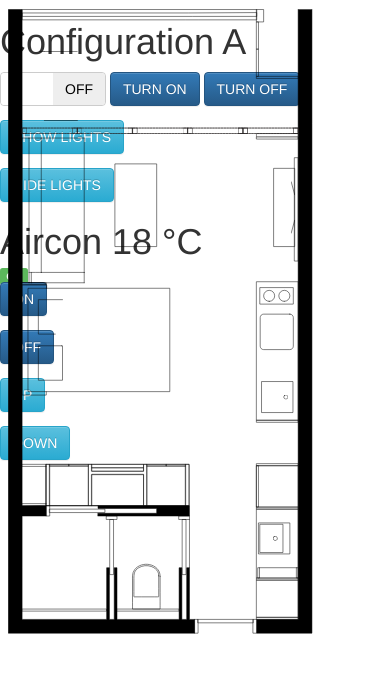
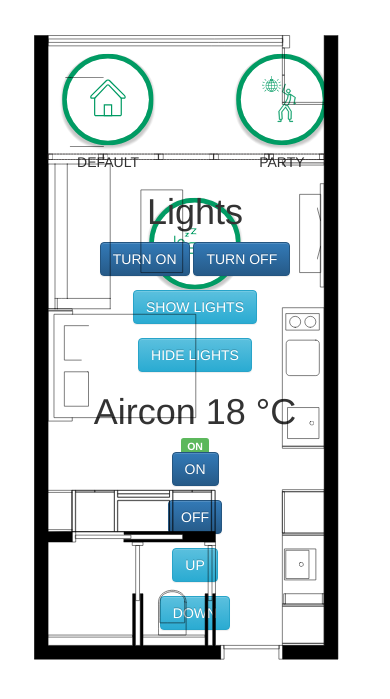
Before and after one commit to kfennedy/BanyanTree, a Django app: page /configA/ in a window 390 px wide. Shown: the top 699 px of the page. Run offline with Django 3.2, Linux system fonts and the light colour scheme; data comes from the database, SQL or seed files in the repository; both versions use the stored data as it was after the commit; some libraries are stand-ins or nearby versions.

Commit message:
add mode buttons but functionality not achieved yet

```diff
--- a/static/css/banyan.css
+++ b/static/css/banyan.css
@@ -13,9 +13,29 @@ form.inline {
 }
 
 .floorplan {
-  margin-left: 2%;
-  margin-top: 2%;
+  margin-left: 8%;
+  margin-top: 8%;
   position: absolute;
+}
+
+.content {
+  margin-top: 50px;
+}
+
+.modes {
+  height: 120px
+}
+
+.mode {
+  width: 100px;
+  height: 100px;
+	border-radius: 50%;
+  margin: 0 35px;
+  padding: 0px;
+}
+
+.btn-warning {
+  background-color: white;
 }
 
 .base {
@@ -64,3 +84,7 @@ form.inline {
 .green3, .blank3, .off3, .on3{
   top: 508px;
 }
+
+#default {
+  background-image:
+}
--- a/templates/configA.html
+++ b/templates/configA.html
@@ -6,7 +6,7 @@
 
 <div class="row">
 
-  <div class="col-sm-5">
+  <div class="col-sm-4">
     <div class="floorplan">
 
       <div id="z1" class="base">
@@ -38,18 +38,33 @@
 
     </div>
   </div>
-
-  <div class="col-sm-4">
-    <h1>Configuration {{conf}}</h1>
+  <div class="col-sm-8 content">
+    <div class="row">
+      <div class="col-sm-12 modes col-centered">
         <form action="/configA/" method="post" class="inline">
           {% csrf_token %}
-      <!-- checkbox is on development -->
-      <input type="checkbox" class="switch" name="toggle"/>
-      <!-- <input type="hidden" name="lights" value="light_on"/>
-      <input type="hidden" id="mod1" name="mod" value=""/>
-      <input type="hidden" name="status" value="True"/>
-      <input type="submit" value="TURN ON" class="btn btn-primary"> -->
+          <input type="hidden" name="status" value="False"/>
+          <input type="image" id="saveform" src="/static/img/default.svg" class="btn mode"/>
+          <p> DEFAULT </p>
         </form>
+        <form action="/configA/" method="post" class="inline">
+          {% csrf_token %}
+          <input type="hidden" name="status" value="False"/>
+          <input type="image" id="saveform" src="/static/img/party.svg" class="btn mode"/>
+          <p> PARTY </p>
+        </form>
+        <form action="/configA/" method="post" class="inline">
+          {% csrf_token %}
+          <input type="hidden" name="status" value="False"/>
+          <input type="image" id="saveform" src="/static/img/sleep.svg" class="btn mode"/>
+          <p> SLEEP </p>
+        </form>
+      </div>
+    </div>
+
+    <div class="row col-centered">
+      <div class="col-sm-6">
+        <h1>Lights</h1>
         <form action="/configA/" method="post" class="inline">
           {% csrf_token %}
           <input type="hidden" name="lights" value="light_on"/>
@@ -74,13 +89,8 @@
           <input type="hidden" name="show" value="False"/>
           <input type="submit" value="HIDE LIGHTS" class="btn btn-info">
         </form>
-    <!-- <h3>SHOW STATUS = {{show}}</h3>
-    {% for key,value in status.items %}
-      <h3> MOD = {{key}}     VALUE = {{value}}</h3>
-    {% endfor %} -->
       </div>
-
-  <div class="col-sm-3">
+      <div class="col-sm-6">
         <h1>Aircon {{air.value}} °C</h1>
         {% if air.state %}
           <span class="label label-success">ON</span>
@@ -110,8 +120,8 @@
           <input type="submit" value="DOWN" class="btn btn-info">
         </form>
       </div>
-
-
+    </div>
+  </div>
 
 </div>
 
```
Also changed, not shown: db.sqlite3, static/img/default.svg (added), static/img/party.svg (added), static/img/sleep.svg (added), 5 other files. Lines whose indentation alone changed are shown as unchanged.
